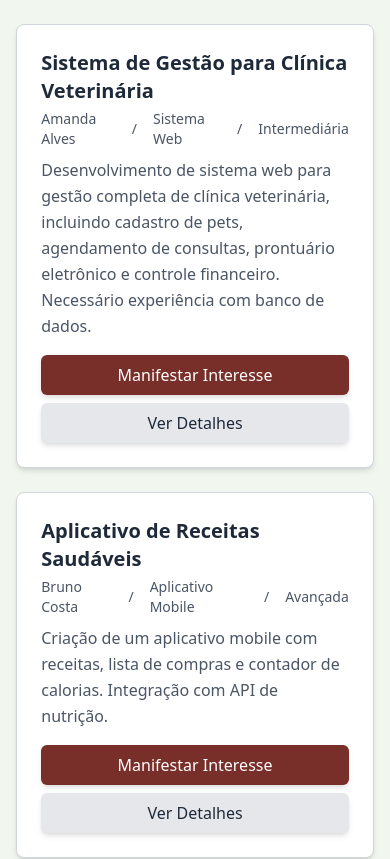
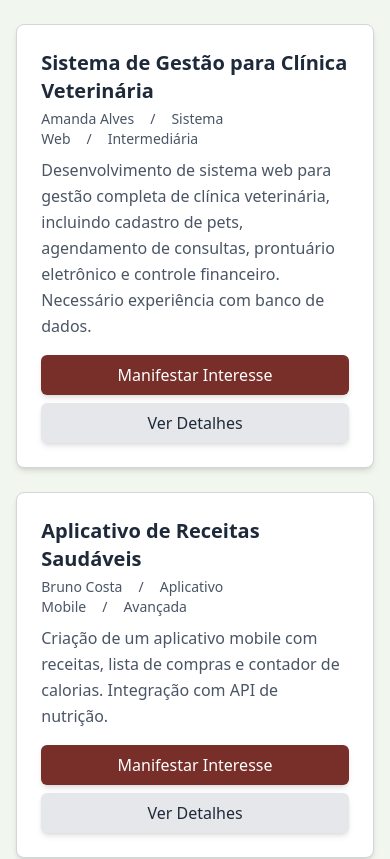
Before and after one commit to Infinito-1/osiris-react, a React (Vite) app: page /demandas in a window 390 px wide. Shown: the part 1350-2209 px from the top of the page. Built offline with nearby package versions, Linux system fonts and the light colour scheme.

Commit message:
fix: responsividade de card de demandas

```diff
--- a/src/pages/demanda/CardDemanda.tsx
+++ b/src/pages/demanda/CardDemanda.tsx
@@ -14,8 +14,8 @@ const CardDemanda: React.FC<CardDemandaProps> = ({ titulo, empreendedor, tipo, c
     const navigate = useNavigate();
     return (
         <div className="bg-white border border-gray-300 rounded-lg p-6 shadow-md h-full flex flex-col">
-            <h3 className="text-xl font-semibold text-gray-800 mb-1">{titulo}</h3>
-            <div className="flex items-center space-x-4 text-sm text-gray-600 mb-2">
+            <h3 className="text-xl break-words font-semibold text-gray-800 mb-1">{titulo}</h3>
+            <div className="flex-wrap break-words items-center space-x-4 text-sm text-gray-600 mb-2">
                 <span>{empreendedor}</span>
                 <span>/</span>
                 <span>{tipo}</span>
```
